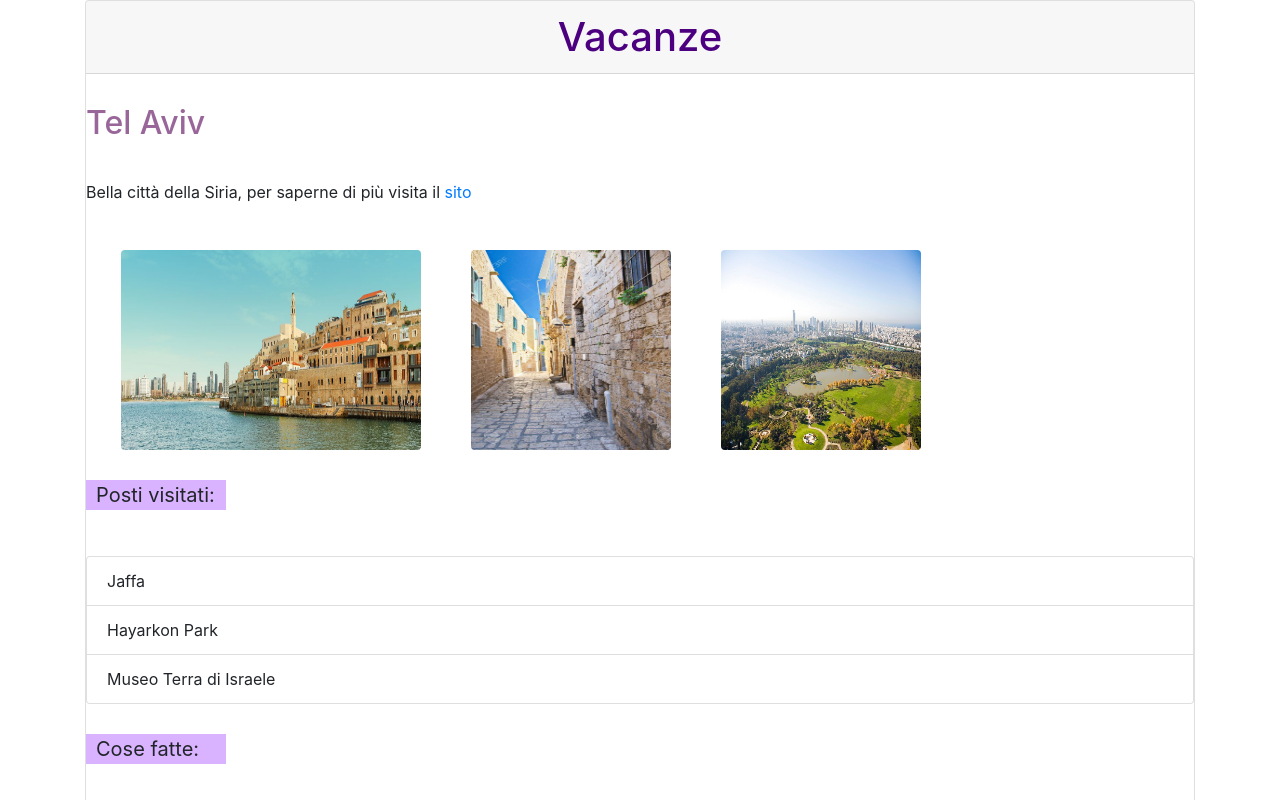
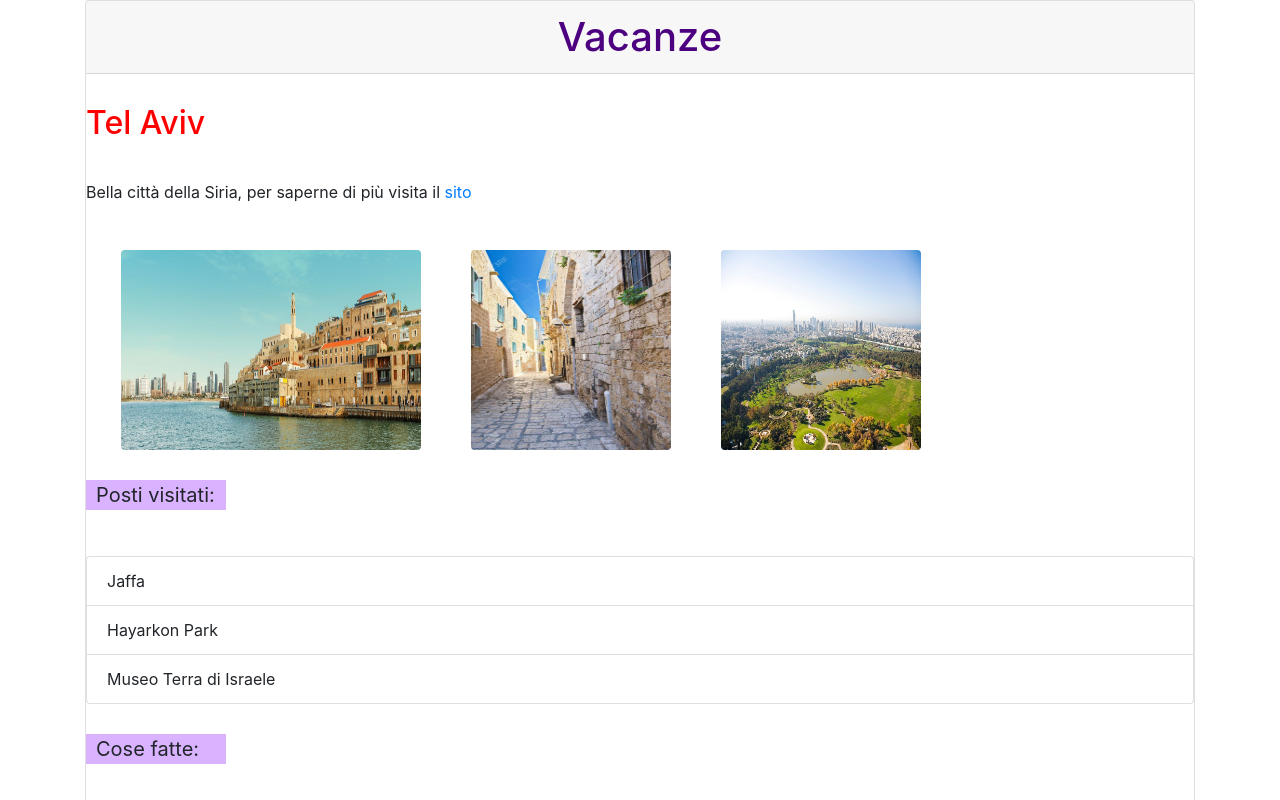
Before and after one commit to laurasac/laurasac.github.io, a plain HTML site: page index.html in a window 1280 px wide. Shown: the top 800 px of the page. Drawn offline with nearby package versions, Linux system fonts and the light colour scheme.

Commit message:
update style

```diff
--- a/style.css
+++ b/style.css
@@ -9,7 +9,7 @@ h1{
 }
 
 h2{
-    color: #996699;
+    color: red;
 }
 
 img{
```
